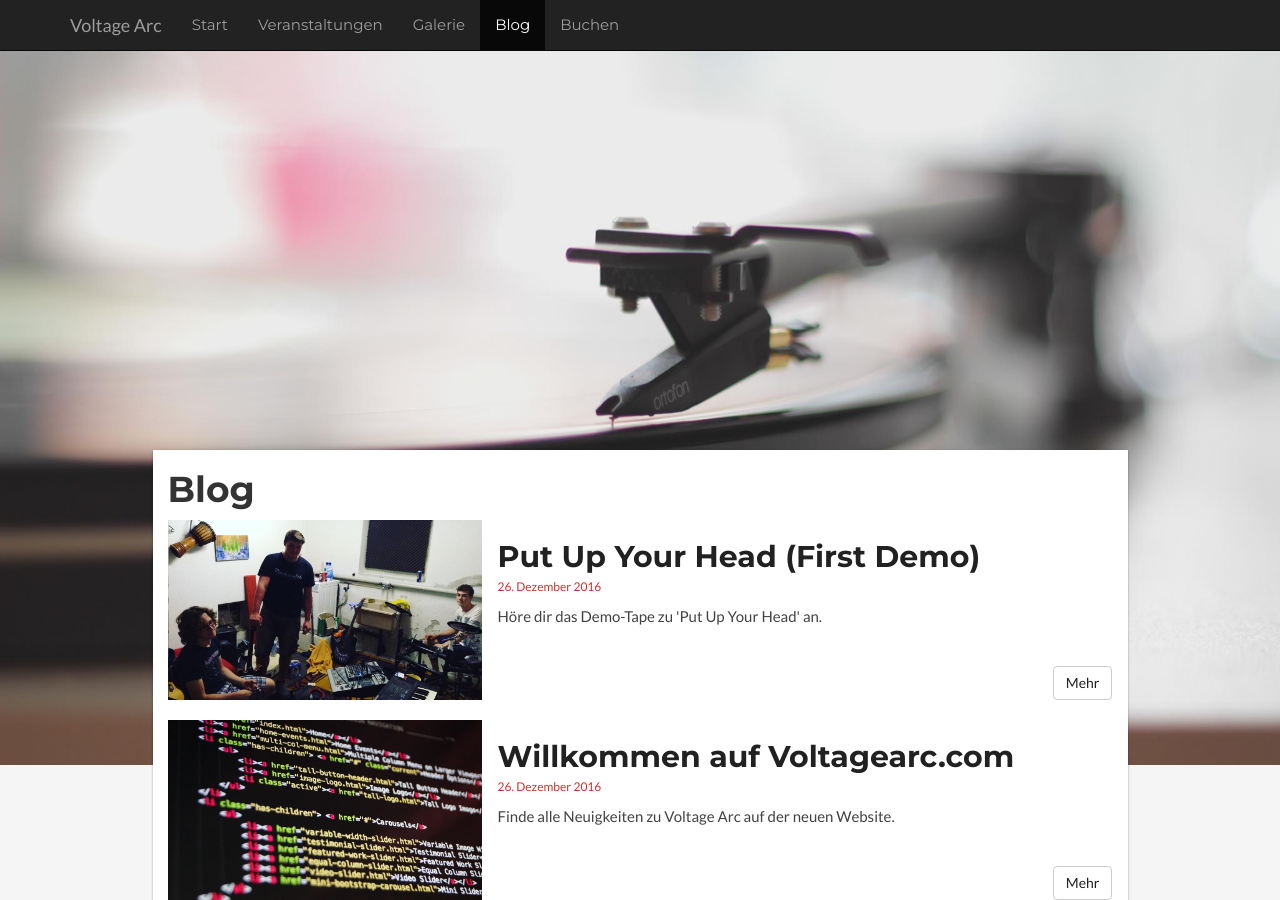
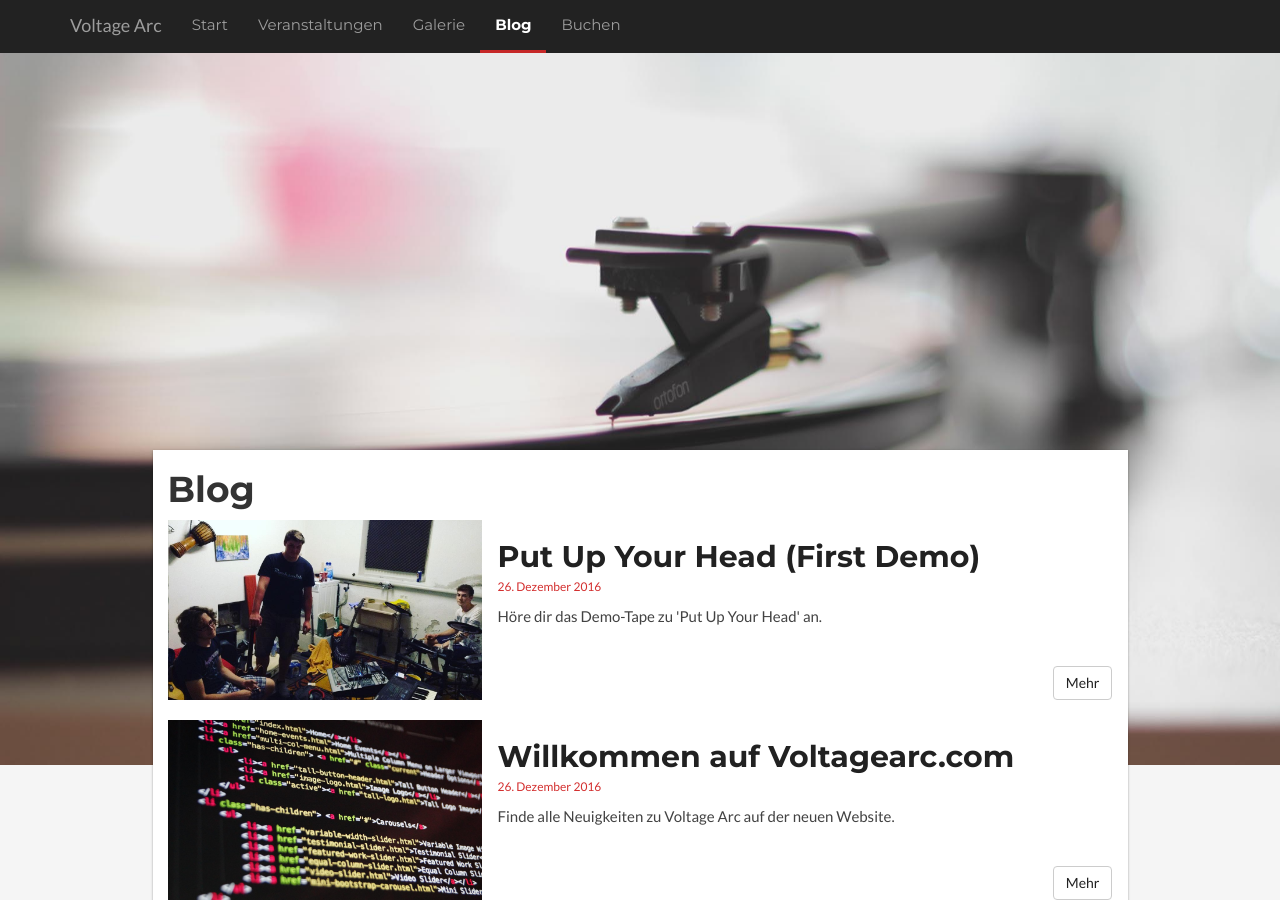
Before and after one commit to theCubix/va, a Jekyll site: the page built from blog.html, in a window 1280 px wide and 900 px high. Built offline with Jekyll 4.4.1, drawn with Linux system fonts in a browser that asks for light colours.

Commit message:
Added custom styling

```diff
--- a/css/custom.css
+++ b/css/custom.css
@@ -62,10 +62,25 @@ p, div {
 
 }
 
+.material-ease {
+    transition: 250ms cubic-bezier(0.4, 0.0, 0.2, 1);
+}
+
 /* --- Custom Navbar --- */
 nav li a {
     font-family: 'Montserrat';
     font-weight: 400;
+}
+
+.navbar-fixed-top {
+    border-width: 0;
+}
+
+.navbar-inverse .navbar-nav>.active>a, .navbar-inverse .navbar-nav>.active>a:hover, .navbar-inverse .navbar-nav>.active>a:focus {
+    color: white;
+    background-color: #222222;
+    font-weight: 800;
+    border-bottom: 3px solid #C62828;
 }
 
 /* --- Footer --- */
@@ -168,6 +183,16 @@ video#bgvid {
     font-size: 3.5em;
     color: #fff;
     font-size: 3.5em;
+}
+
+.btn-primary {
+    background-color: #222222;
+    border-color: #222222;
+}
+
+.btn-primary:hover {
+    background-color: #C62828;
+    border-color: #C62828;
 }
 
 /* --- Facebook Page Plugin --- */
```
